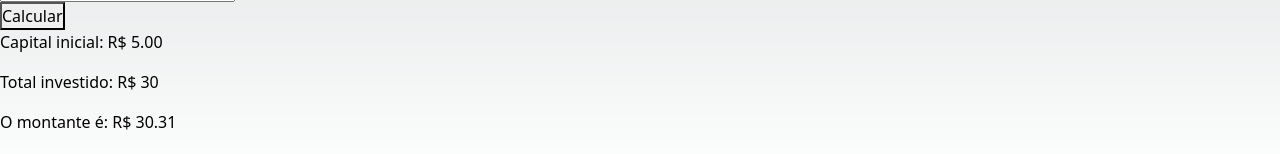
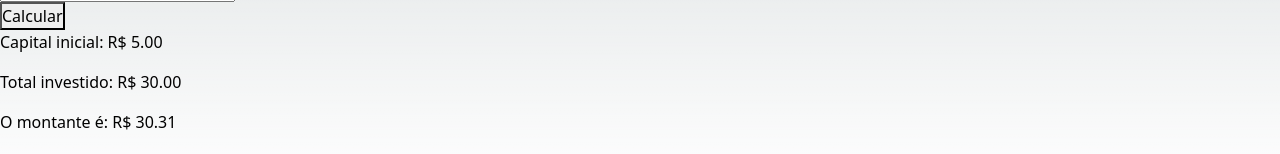
Before and after one commit to PedroSoaresDias/SimuladorFinanceiro, a Next.js app: page /JurosCompostos in a window 1280 px wide. Both pictures are taken after typing "5", "5", "5", "5" into the empty fields and a click on the button "Calcular". Shown: the part 222-376 px from the top of the page. Built offline with nearby package versions, Linux system fonts and the light colour scheme.

Commit message:
Melhorando o código de juros compostos, os juros anuais são convertido diretamente para juros mensais

```diff
--- a/src/pages/JurosCompostos/index.js
+++ b/src/pages/JurosCompostos/index.js
@@ -1,17 +1,16 @@
 import { useState } from "react";
 
 export default function JurosCompostos() {
-    const [capital, setCapital] = useState();
-    const [taxa, setTaxa] = useState();
-    const [aportes, setAportes] = useState();
-    const [periodo, setPeriodo] = useState();
-    const [resultado, setResultado] = useState();
+    const [capital, setCapital] = useState("");
+    const [taxaJurosAnual, setTaxaJurosAnual] = useState("");
+    const [valorAporteMensal, setValorAporteMensal] = useState("");
+    const [periodo, setPeriodo] = useState("");
+    const [resultado, setResultado] = useState("");
 
     function CalcularJurosCompostos() {
-        const taxaJuros = taxa / 100;
-        const jurosMensais = taxaJuros / 12;
+        const taxaJurosMensal = taxaJurosAnual / 100 / 12;
 
-        const juros = capital * (Math.pow(1 + jurosMensais, periodo) - 1) + (aportes * (Math.pow(1 + jurosMensais, periodo) - 1) / jurosMensais);
+        const juros = capital * ((1 + taxaJurosMensal) ** periodo - 1) + (valorAporteMensal * ((1 + taxaJurosMensal) ** periodo - 1) / taxaJurosMensal);
 
         const montante = capital + juros;
         setResultado(montante);
@@ -22,15 +21,15 @@ export default function JurosCompostos() {
             <h1>Calculadora de Juros Compostos</h1>
             <input type="number" placeholder="Capital" value={capital} onChange={(e) => setCapital(parseFloat(e.target.value))} />
             <br />
-            <input type="number" placeholder="aportes mensais" value={aportes} onChange={(e) => setAportes(parseFloat(e.target.value))} />
+            <input type="number" placeholder="aportes mensais" value={valorAporteMensal} onChange={(e) => setValorAporteMensal(parseFloat(e.target.value))} />
             <br />
-            <input type="number" placeholder="Taxa de juros (%)" value={taxa} onChange={(e) => setTaxa(parseFloat(e.target.value))} />
+            <input type="number" placeholder="Taxa de juros (% ao ano)" value={taxaJurosAnual} onChange={(e) => setTaxaJurosAnual(parseFloat(e.target.value))} />
             <br/>
             <input type="number" placeholder="Período (em meses)" value={periodo} onChange={(e) => setPeriodo(parseFloat(e.target.value))} />
             <br />
             <button onClick={CalcularJurosCompostos}>Calcular</button>
             {resultado > 0 && (<p>Capital inicial: R$ {capital.toFixed(2)}</p>)}
-            {resultado > 0 && (<p>Total investido: R$ {capital + (aportes * periodo)}</p>)}
+            {resultado > 0 && (<p>Total investido: R$ {(capital + valorAporteMensal * periodo).toFixed(2)}</p>)}
             {resultado > 0 && (<p>O montante é: R$ {resultado.toFixed(2)}</p>)}
         </>
     )
```
